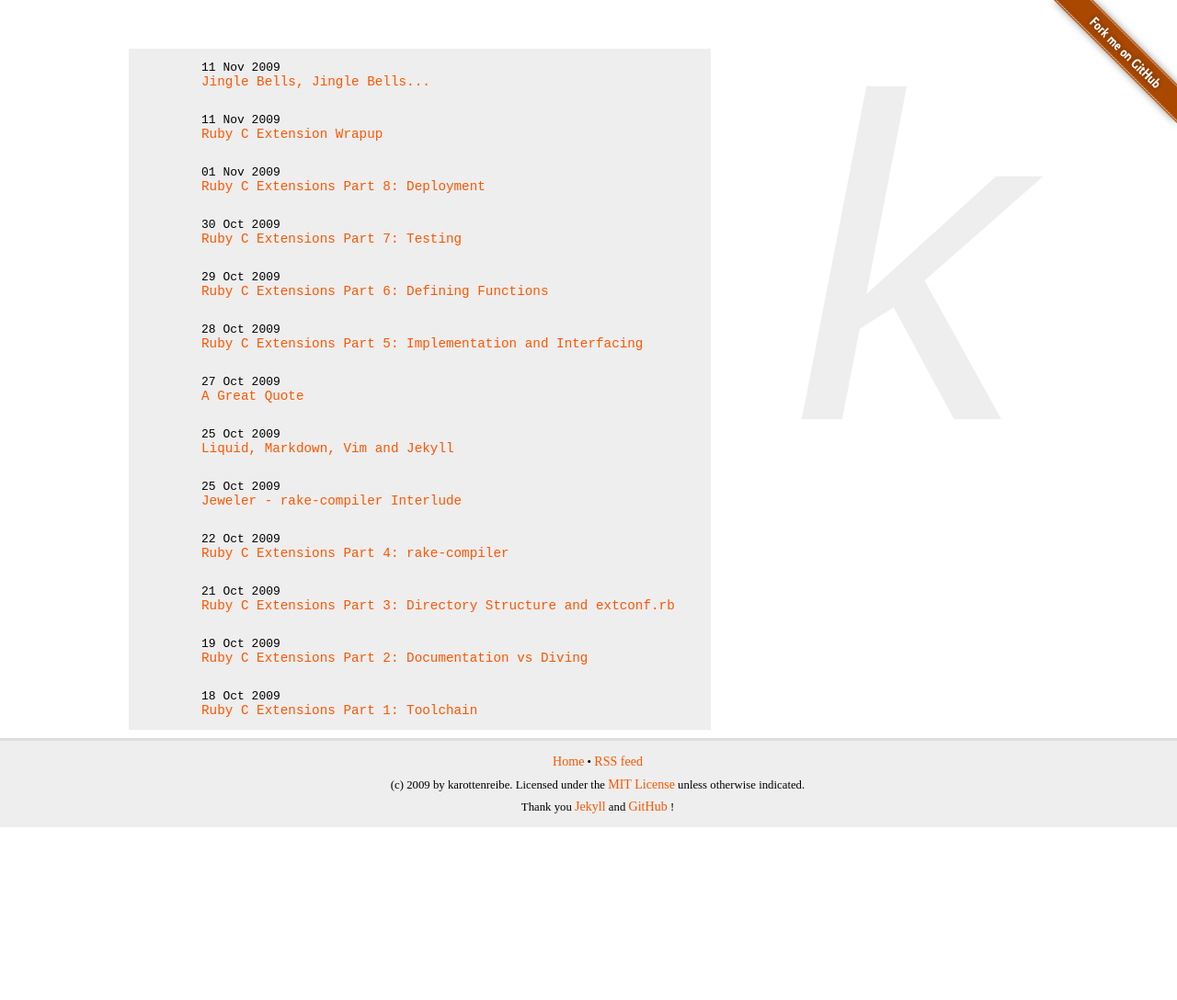
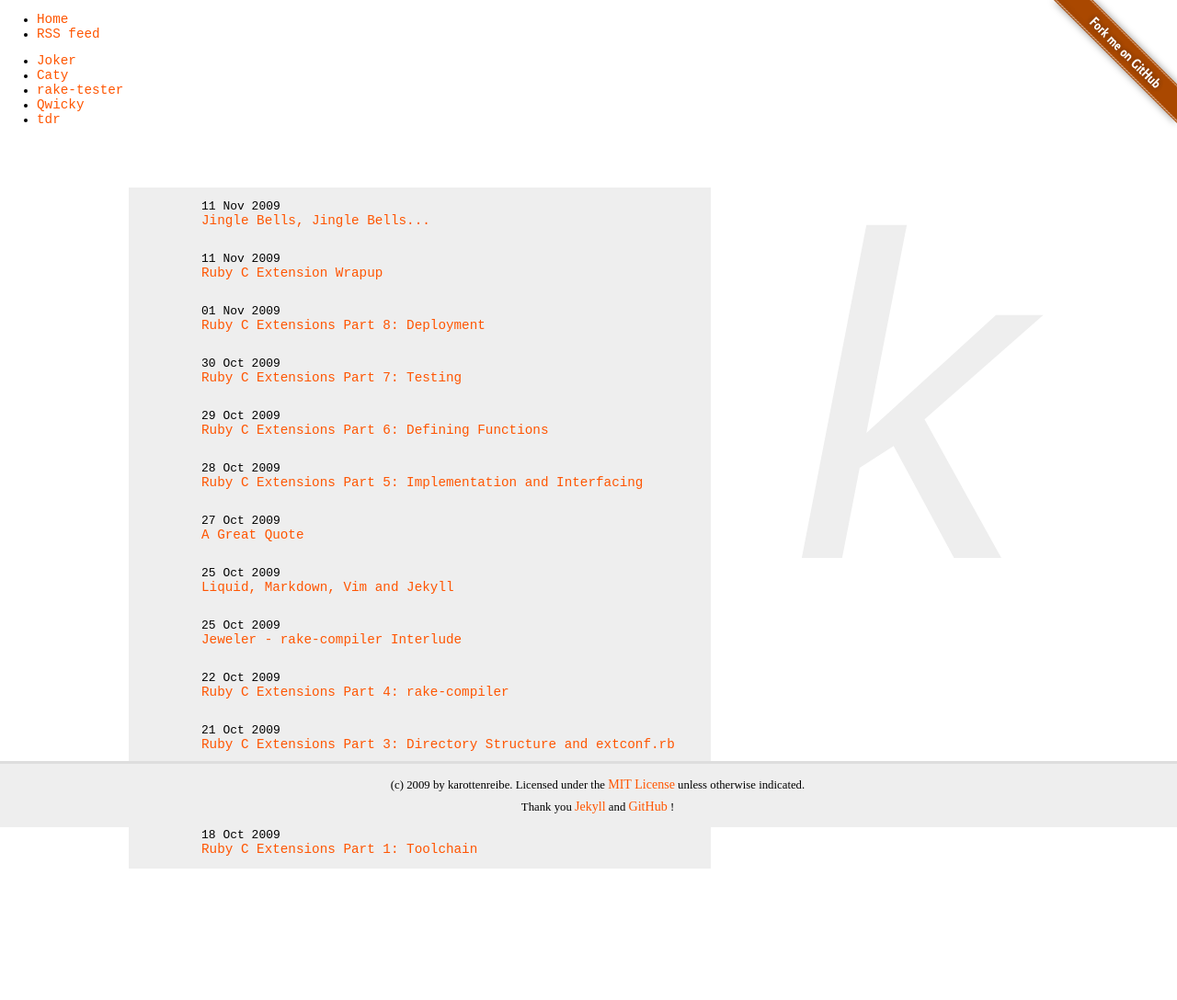
Before and after one commit to karottenreibe/karottenreibe.github.com, a Jekyll site: the page built from index.html, in a window 1280 px wide. Shown: the whole page at 92% size. Built offline with Jekyll 4.4.1, drawn with Linux system fonts in a browser that asks for light colours; Markdown is read by kramdown in place of the engine named in the settings; before the commit the page ends 937 px from its top, so only the background shows below that.

Commit message:
started changing layout to less cssy

```diff
--- /dev/null
+++ b/_includes/footer.html
@@ -0,0 +1,13 @@
+<p>
+  (c) 2009 by karottenreibe.
+  Licensed under the
+  <a href='/static/LICENSE.txt' title='The license of the stuff on this webpage'>MIT License</a>
+  unless otherwise indicated.
+</p>
+<p>
+  Thank you
+  <a href='http://github.com/mojombo/jekyll' title='Jekyll -- a static website generator'>Jekyll</a>
+  and
+  <a href='http://www.github.com/' title='GitHub -- social coding'>GitHub</a>
+  !
+</p>
--- /dev/null
+++ b/_includes/header.html
@@ -0,0 +1,25 @@
+<ul id='links'>
+  <li>
+    <a href='/' title='Go back to the topmost page'>Home</a>
+  </li>
+  <li>
+    <a href='/rss.xml' title='The RSS feed for this blog'>RSS feed</a>
+  </li>
+</ul>
+<ul id='projects'>
+  <li>
+    <a href='http://karottenreibe.github.com/joker' title='Joker'>Joker</a>
+  </li>
+  <li>
+    <a href='http://karottenreibe.github.com/caty' title='Caty'>Caty</a>
+  </li>
+  <li>
+    <a href='http://www.github.com/karottenreibe/rake-tester' title=''>rake-tester</a>
+  </li>
+  <li>
+    <a href='http://qwicky.heroku.com' title='Qwicky'>Qwicky</a>
+  </li>
+  <li>
+    <a href='http://www.github.com/karottenreibe/tdr' title=''>tdr</a>
+  </li>
+</ul>
--- a/_layouts/layout.html
+++ b/_layouts/layout.html
@@ -7,29 +7,15 @@
     <link href='/static/syntax.css' rel='stylesheet' type='text/css' />
   </head>
   <body>
-    <a href='' id='forkme' title=''>
-      <img alt='' src='/static/images/forkme.png' />
+    <a href='http://www.github.com/karottenreibe' id='forkme' title='Fork me on GitHub'>
+      <img alt='Fork me on GitHub' src='/static/images/forkme.png' />
     </a>
+    <div id='header'>
+      {% include header.html %}
+    </div>
     {{ content }}
     <div id='footer'>
-      <p>
-        <a href='/' title='Go back to the topmost page'>Home</a>
-        &bull;
-        <a href='/rss.xml' title='The RSS feed for this blog'>RSS feed</a>
-      </p>
-      <p>
-        (c) 2009 by karottenreibe.
-        Licensed under the
-        <a href='/static/LICENSE.txt' title='The license of the stuff on this webpage'>MIT License</a>
-        unless otherwise indicated.
-      </p>
-      <p>
-        Thank you
-        <a href='http://github.com/mojombo/jekyll' title='Jekyll -- a static website generator'>Jekyll</a>
-        and
-        <a href='http://www.github.com/' title='GitHub -- social coding'>GitHub</a>
-        !
-      </p>
+      {% include footer.html %}
     </div>
   </body>
 </html>
```
Also changed, not shown: 3 other files.
